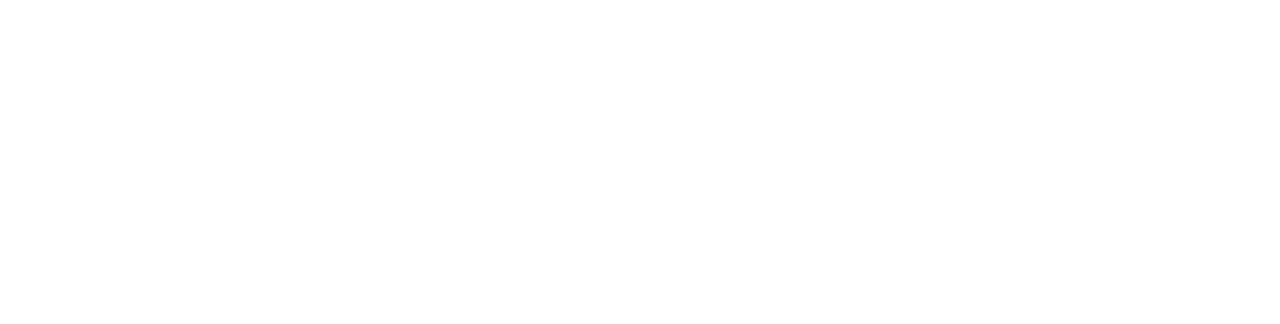
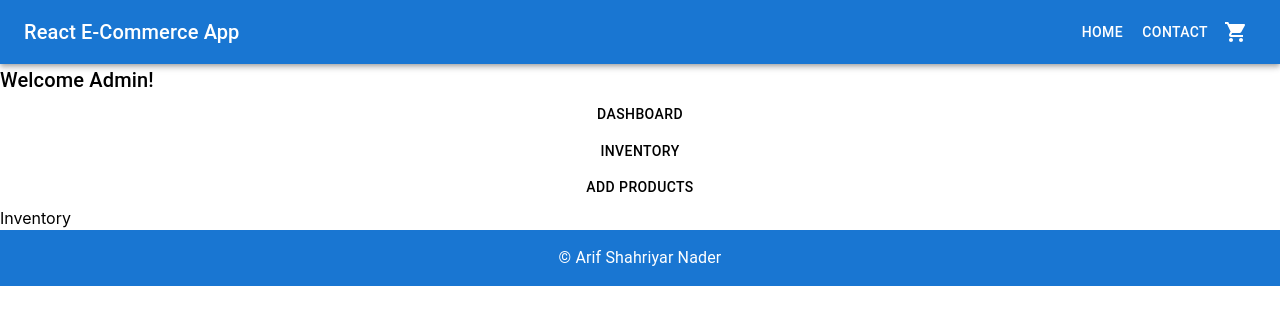
Before and after one commit to arifshahriyarnader/e-commerce-app, a React (Create React App) app in the folder client/: page /admin/inventory in a window 1280 px wide. Before the commit this address had no page. Shown: the top 324 px of the page. Built offline with nearby package versions, Linux system fonts and the light colour scheme.

Commit message:
Admin Layout added

```diff
--- a/client/src/App.js
+++ b/client/src/App.js
@@ -1,33 +1,18 @@
-// import {
-//   createBrowserRouter,
-//   RouterProvider,
-// } from "react-router-dom";
 import { Route, BrowserRouter as Router, Routes } from 'react-router-dom';
 import { Contact, Home, Layout } from "./pages";
+import { AdminLayout, AddProducts, Inventory } from './pages/adminLayout';
 
-
-// const router = createBrowserRouter([
-//   {
-//     path: "/",
-//     element: <Layout /> ,
-
-//   },
-// {
-// path:"/contact",
-//   element: <Contact />,
-// }
-// ]);
 
 function App() {
   return (
-    // <Stack>
-    //  <AppBar />
-    //  <RouterProvider router={router} />
-    // </Stack>
     <Router>
       <Routes>
         <Route path="/" element={<Layout><Home /></Layout>} />
         <Route path="/contact" element={<Layout><Contact /></Layout>} />
+        <Route path="/admin" element={<Layout><AdminLayout /></Layout>}>
+            <Route path="inventory" element={<Inventory />} />
+            <Route path="add-products" element={<AddProducts />} />
+        </Route>
       </Routes>
     </Router>
 
--- /dev/null
+++ b/client/src/pages/adminLayout/AddProducts.jsx
@@ -0,0 +1,9 @@
+import React from 'react'
+
+export const AddProducts = () => {
+  return (
+    <div>
+      <h1>Add Products</h1>
+    </div>
+  )
+}
--- /dev/null
+++ b/client/src/pages/adminLayout/AdminLayout.jsx
@@ -0,0 +1,15 @@
+import { Button, Stack, Typography } from '@mui/material'
+import React from 'react'
+import { Link, Outlet } from 'react-router-dom'
+
+export const AdminLayout = () => {
+  return (
+   <Stack>
+    <Typography variant='h6'>Welcome Admin!</Typography>
+    <Button color="inherit" component={Link} to="/admin">Dashboard</Button>
+    <Button color="inherit" component={Link} to="/admin/inventory">Inventory</Button>
+    <Button color="inherit" component={Link} to="/admin/add-products">Add Products</Button>
+    <Outlet />
+   </Stack>
+  )
+}
--- /dev/null
+++ b/client/src/pages/adminLayout/Inventory.jsx
@@ -0,0 +1,9 @@
+import React from 'react'
+
+export const Inventory = () => {
+  return (
+    <div>
+      <h1>Inventory</h1>
+    </div>
+  )
+}
--- /dev/null
+++ b/client/src/pages/adminLayout/index.js
@@ -0,0 +1,3 @@
+export * from './AdminLayout';
+export * from './Inventory';
+export * from './AddProducts';
--- a/client/src/pages/index.js
+++ b/client/src/pages/index.js
@@ -1,3 +1,4 @@
 export * from './layout/Layout';
 export * from './contact/Contact';
 export * from './Home/Home';
+//export * from './adminLayout/AdminLayout';
```
